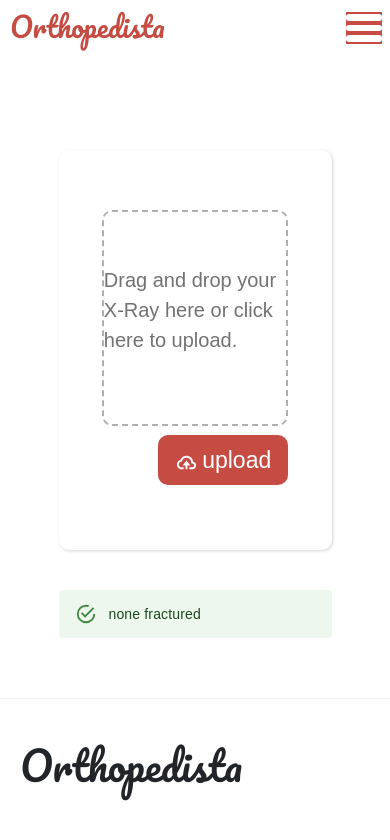
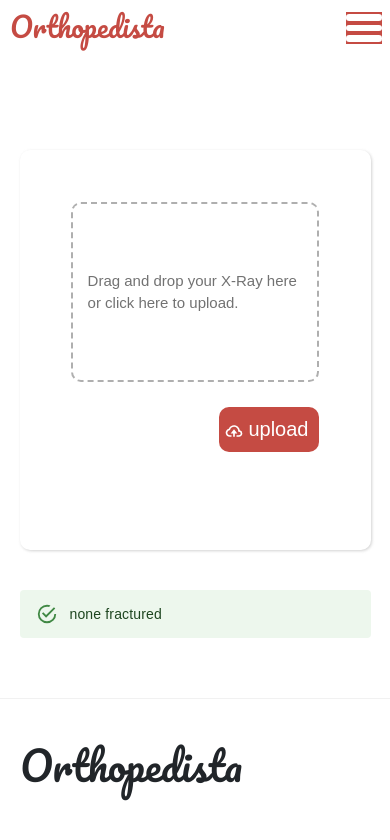
Before and after one commit to SabahEzzat20/GP_Frontend, a React (Create React App) app: page /patient/uploadXRay in a window 390 px wide. Shown: the top 840 px of the page. Built offline with nearby package versions, Linux system fonts and the light colour scheme; a web font is replaced by a local one.

Commit message:
upload xray card responsiveness

```diff
--- a/src/PatientsModule/BigForm.jsx
+++ b/src/PatientsModule/BigForm.jsx
@@ -184,7 +184,7 @@ const BigForm = () => {
             placeholder="birthdate"
             startDecorator={<FaChild />}
             variant="plain"
-            color="neutral"
+            color="default"
             type='date'
             value={patientData.birthDate}
             onChange={(e)=>setPatientData({...patientData,birthDate:e.target.value})}
--- a/src/components/PatientComponents/DragDrop/DragDrop.css
+++ b/src/components/PatientComponents/DragDrop/DragDrop.css
@@ -1 +1 @@
-.dropzone-container{margin:auto;margin-top:60px;width:70%;margin-bottom:40px;height:400px;border-radius:10px;padding:20px;background-color:#fff;box-shadow:1px 1px 3px rgba(146,145,145,.4)}.dropzone-container .img-btn{display:flex;width:80%;height:25%;margin:auto}.scan-result{width:70%;margin:auto}.dropzone{display:flex;justify-content:center;align-items:center;margin:auto;margin-top:2em;border:2px dashed #afafaf;border-radius:10px;cursor:pointer;width:80%;height:60%;color:#727272;font-size:20px}.image-preview{margin-top:5%;margin-left:2%;width:60px;height:60px;overflow:hidden}.upload-btn{border:none;border-radius:10px;background-color:#c54b43;width:130px;height:50px;font-size:23px;color:#fff;margin-left:auto;margin-top:5%;display:flex;padding-top:8px;justify-content:space-evenly}.upload-btn:hover{box-shadow:1px 1px 3px rgba(146,145,145,.4);background-color:#ca3b30;transition:.3s ease}
+.dropzone-container{margin:auto;margin-top:60px;margin-bottom:40px;height:400px;border-radius:10px;padding:20px;background-color:#fff;box-shadow:1px 1px 3px rgba(146,145,145,.4)}.dropzone-container .img-btn{display:flex;width:80%;height:25%;margin:auto}.scan-result{margin:auto}.dropzone{display:flex;justify-content:center;align-items:center;margin:auto;margin-top:2em;border:2px dashed #afafaf;border-radius:10px;cursor:pointer;width:80%;height:50%;color:#727272}.image-preview{margin-top:10%;margin-left:2%;width:60px;height:60px;overflow:hidden}.upload-btn{border:none;border-radius:10px;background-color:#c54b43;color:#fff;margin-left:auto;margin-top:10%;display:flex;height:50%;align-items:center;justify-content:center}.upload-btn:hover{box-shadow:1px 1px 3px rgba(221,221,221,.4);background-color:#db483e;transition:.3s ease}
--- a/src/components/PatientComponents/DragDrop/DragDrop.jsx
+++ b/src/components/PatientComponents/DragDrop/DragDrop.jsx
@@ -8,6 +8,7 @@ import { BiCloudUpload } from "react-icons/bi";
 import Stack from '@mui/material/Stack';
 import Alert from '@mui/material/Alert';
 import Box from '@mui/material/Box';
+import Grid from '@mui/material/Grid';
 
 const DragDrop = () => {
     const [image, setImage] = useState(null);
@@ -23,16 +24,16 @@ const DragDrop = () => {
     }, []);
     const { getRootProps, getInputProps , isDragActive } = useDropzone({ onDrop });
     return (
-        <>
-            <Box className="dropzone-container">
-                <div {...getRootProps()} className='dropzone'>
+        <Grid xs={12} sm={12} md={12} lg={12} xl={12}>
+            <Box className="dropzone-container" sx={{width:{xs:'90%',sm:'90%',md:'80%',lg:'70%',xl:'70%'}}}>
+                <Box {...getRootProps()} className='dropzone' sx={{padding:'15px'}}>
                         <input {...getInputProps()} />
                         {
                             isDragActive ?
-                            <p>Drop X-Ray here...</p> :
-                            <p>Drag and drop your X-Ray here or click here to upload.</p>
+                            <Box sx={{fontSize:{xs:'15px',sm:'15px',md:'20px',lg:'20px',xl:'20px'}}}>Drop X-Ray here...</Box> :
+                            <Box sx={{fontSize:{xs:'15px',sm:'15px',md:'20px',lg:'20px',xl:'20px'}}}>Drag and drop your X-Ray here or click here to upload.</Box>
                         }
-                </div>
+                </Box>
                 <div className="img-btn">
                     {image && (
                         <div className='image-preview'>
@@ -41,7 +42,7 @@ const DragDrop = () => {
                     )}
                     {/* <ShowResult /> */}
                     <button className="upload-btn">
-                        <Stack spacing={0.5} direction='row' className='upload-btn-stack'>
+                        <Stack spacing={0.5} direction='row' sx={{ fontSize:{xs:'20px',sm:'20px',md:'23px',lg:'23px',xl:'23px'},width:{xs:'100px',sm:'100px',md:'130px',lg:'130px',xl:'130px'},paddingLeft:"5px"}}>
                             <div className="upload-icon">
                                 <BiCloudUpload />
                             </div>
@@ -50,10 +51,10 @@ const DragDrop = () => {
                     </button>
                 </div>
             </Box>
-            <div className="scan-result">
+            <Box className="scan-result" sx={{width:{xs:'90%',sm:'90%',md:'80%',lg:'70%',xl:'70%'}}}>
                 <Alert severity='success'>none fractured</Alert>
-            </div>
-        </>
+            </Box>
+        </Grid>
     );
 };
 export default DragDrop;
--- a/src/components/PatientComponents/DragDrop/DragDrop.scss
+++ b/src/components/PatientComponents/DragDrop/DragDrop.scss
@@ -3,7 +3,7 @@ $standard-border-radius: 10px;
 .dropzone-container{
     margin: auto;
     margin-top: 60px;
-    width: 70%;
+    // width: 90%;
     margin-bottom: 40px;
     height: 400px;
     border-radius: $standard-border-radius;
@@ -20,7 +20,7 @@ $standard-border-radius: 10px;
 
 }
 .scan-result{
-    width: 70%;
+    // width: 90%;
     margin: auto;
 }
 .dropzone{
@@ -33,12 +33,12 @@ $standard-border-radius: 10px;
     border-radius: $standard-border-radius;
     cursor: pointer;
     width: 80%;
-    height: 60%;
+    height: 50%;
     color: #727272;
-    font-size: 20px;
+    // font-size: 20px;
 }
 .image-preview{
-    margin-top: 5%;
+    margin-top: 10%;
     margin-left: 2%;
     width: 60px;
     height: 60px;
@@ -48,22 +48,19 @@ $standard-border-radius: 10px;
     border: none;
     border-radius: 10px;
     background-color: $second_basic-color;
-    width: 130px;
-    height: 50px;
-    font-size: 23px;
     color: white;
     margin-left: auto;
-    margin-top: 5%;
+    margin-top: 10%;
     display: flex;
-    padding-top: 8px;
-    justify-content: space-evenly;
+    height: 50%;
+    align-items: center;
+    // padding-top: 15px;
+    justify-content: center;
+    // background-color: red;
     &:hover{
         // box-shadow: 1px 1px 16px rgba(172, 172, 172, 0.5);
-        box-shadow: 1px 1px 3px rgb(146, 145, 145 , 0.4);
-        background-color: #ca3b30;
+        box-shadow: 1px 1px 3px rgba(221, 221, 221, 0.4);
+        background-color: #db483e;
         transition: 0.3s ease;
     }
 }
-.upload-btn-stack{
-    // background-color: $second_basic-color;
-}
```
